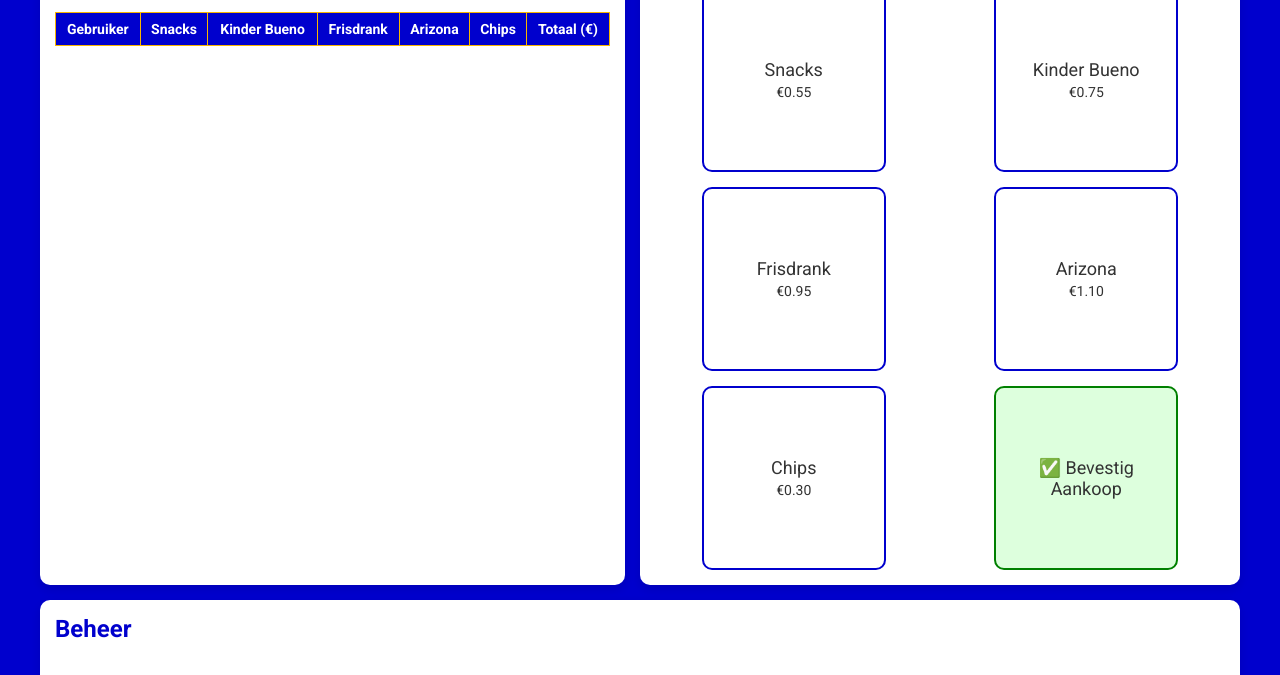
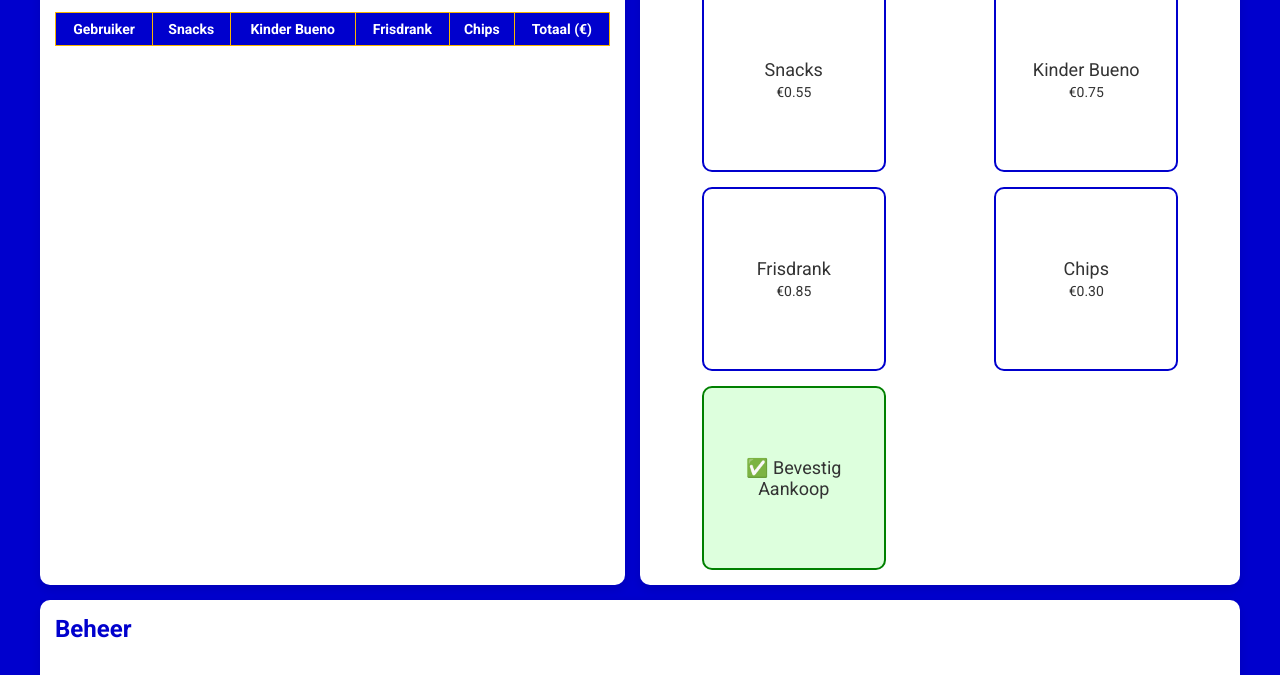
Before and after one commit to rickvl/koelekast, a plain HTML site: page index.html in a window 1280 px wide. Shown: the part 95-770 px from the top of the page. Drawn offline with Linux system fonts and the light colour scheme.

Commit message:
Assortiment
Prijs van frisdrank aangepast en Arizona verwijderd

```diff
--- a/index.html
+++ b/index.html
@@ -340,8 +340,7 @@
       productCategories = [
         { key: "snacks", label: "Snacks", defaultPrice: 0.55},
         { key: "kinderBueno", label: "Kinder Bueno", defaultPrice: 0.75},
-        { key: "drinken", label: "Frisdrank", defaultPrice: 0.95},
-        { key: "arizona", label: "Arizona", defaultPrice: 1.10 },
+        { key: "drinken", label: "Frisdrank", defaultPrice: 0.85},
         { key: "chips", label: "Chips", defaultPrice: 0.30}
       ];
       localStorage.setItem("productCategories", JSON.stringify(productCategories));
```
